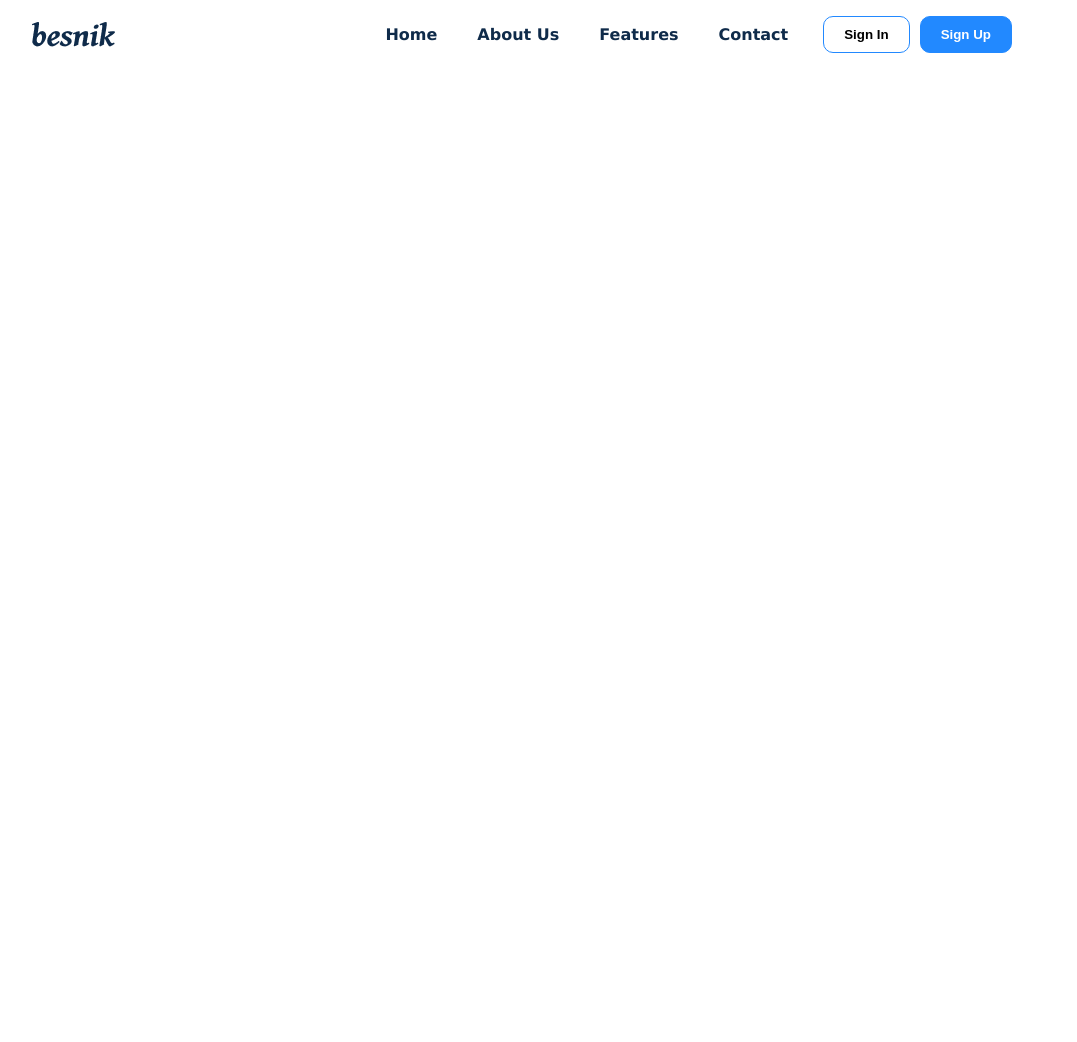
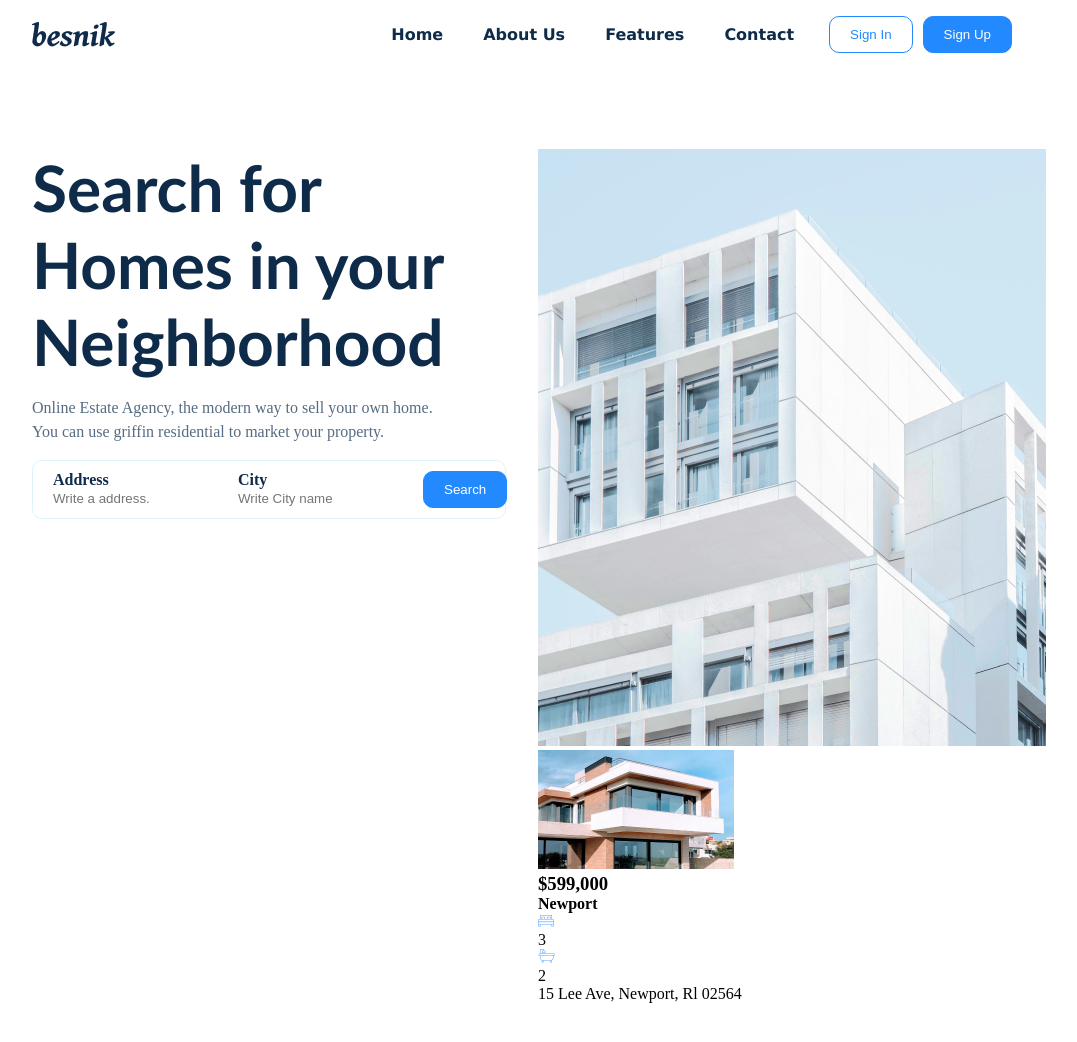
Before and after one commit to saadprof/raw-BesnikRealEstate, a plain HTML site: page index.html in a window 1280 px wide. Shown: the whole page, without its empty margins (118-1195 px from the left). Before the commit the page ends 800 px from the top, so only its background shows below. Drawn offline with Linux system fonts and the light colour scheme.

Commit message:
styles sytex refactored and header banner text part styled.

```diff
--- a/index.html
+++ b/index.html
@@ -8,6 +8,7 @@
 </head>
 <body>
     <header id="header">
+        <div id="header_topbar">
             <img id="header_logo" src="images/logo.png" alt="Company Logo">
             <nav id="nav">
                 <ul>
@@ -16,11 +17,60 @@
                     <li><a href="#">Features</a></li>
                     <li><a href="#">Contact</a></li>
                     <div id="sign_btns">
-                    <li><button class="sign sign_in">Sign In</button></li>
-                    <li><button class="sign sign_up">Sign Up</button></li>
+                        <li><button class="primary_button button_white">Sign In</button></li>
+                        <li><button class="primary_button button_blue">Sign Up</button></li>
                     </div>
                 </ul>
             </nav>
+        </div>
+
+        <div id="header_banner">
+            <div id="banner_text">
+                <h1>Search for Homes in your Neighborhood</h1>
+                <p>Online Estate Agency, the modern way to sell your own home. <br> You can use griffin residential to market your property.</p>
+                <div>
+                    <div id="banner_propertySearch">
+                        <div id="banner_propertySearch_address">
+                            <label for="address">Address</label>
+                            <br>
+                            <input type="text" placeholder="Write a address.">
+                        </div>
+                        <div id="banner_propertySearch_city">
+                            <label for="city">City</label>
+                            <br>
+                            <input type="text" placeholder="Write City name">
+                        </div>
+                        <button class="primary_button button_blue" id="banner_propertySearch_button">Search</button>
+                    </div>
+                </div>
+            </div>
+
+            <div id="banner_image">
+                <div>
+                    <img src="images/banner_property_image.png" alt="banner property image">
+                    <div>
+                        <div id="banner_property_card">
+                            <img src="images/newport_card_image.png" alt="newport property card image">
+                            <h3 id="banner_card_price">$599,000</h3>
+                            <div id="banner_card_details">
+                                <h4>Newport</h4>
+                                <div id="banner_card_room_details">
+                                    <div>
+                                        <img src="images/icons/kingBed.png" alt="banner card king size bed.">
+                                        <p>3</p>
+                                    </div>
+                                    <div>
+                                        <img src="images/icons/emptyBath.png" alt="banner card empty bathtub image">
+                                        <p>2</p>
+                                    </div>
+                                </div>
+                                <p id="banner_card_address">15 Lee Ave, Newport, Rl 02564</p>
+                            </div>
+                        </div>
+                    </div>
+                </div>
+            </div>
+        </div>
     </header>
 </body>
 </html>
--- a/style.css
+++ b/style.css
@@ -7,13 +7,31 @@ body{
     max-width: 980px;
     margin: 0 auto;
 }
+.primary_button{
+    padding: 10px 20px;
+    cursor: pointer;
+    border-radius: 10px;
+}
+.button_blue{
+    color: #fff;
+    background-color: #2289FF;
+    border: 1px solid #2289FF;
+}
+.button_white{
+    color: #2289FF;
+    background-color: #fff;
+    border: 1px solid #2289FF;
+}
 
-#header{
+#header_topbar{
     display: flex;
     justify-content: space-between;
     align-items: center;
     width: 100%;
     margin: 1rem 0;
+}
+#header_logo{
+    cursor: pointer;
 }
 #nav > ul{
     display: flex;
@@ -36,17 +54,39 @@ body{
     display: flex;
     gap: 10px;
 }
-#nav .sign{
+
+#header_banner{
+    margin: 6rem 0;
+    display: flex;
+    gap: 2rem;
+}
+#banner_text, #banner_image{
+    width: calc(50% - 1rem);
+}
+#banner_text > h1{
+    font-size: 4rem;
+    font-family: 'Trebuchet MS', 'Lucida Sans Unicode', 'Lucida Grande', 'Lucida Sans', Arial, sans-serif;
+    color: #0F2B4A;
+}
+#banner_text > p{
+    color: #576B81;
+    margin: 1rem 0;
+    line-height: 1.5rem;
+}
+
+#banner_propertySearch{
+    display: flex;
+    gap: 0.5rem;
+    border: 1px solid rgba(151, 218, 245, 0.336);
     padding: 10px 20px;
     border-radius: 10px;
-    border: 1px solid #2289FF;
-    cursor: pointer;
+}
+#banner_propertySearch label{
+    color: #0F2B4A;
     font-weight: bold;
 }
-#nav .sign_in{
-    background-color: #ffffff;
+#banner_propertySearch input{
+    outline: none;
+    border: none;
+    color: gray;
 }
-#nav .sign_up{
-    background-color: #2289FF;
-    color: #ffffff;
-}
```
Also changed, not shown: images/banner_property_image.png (added), images/newport_card_image.png (added). Lines whose indentation alone changed are shown as unchanged.
